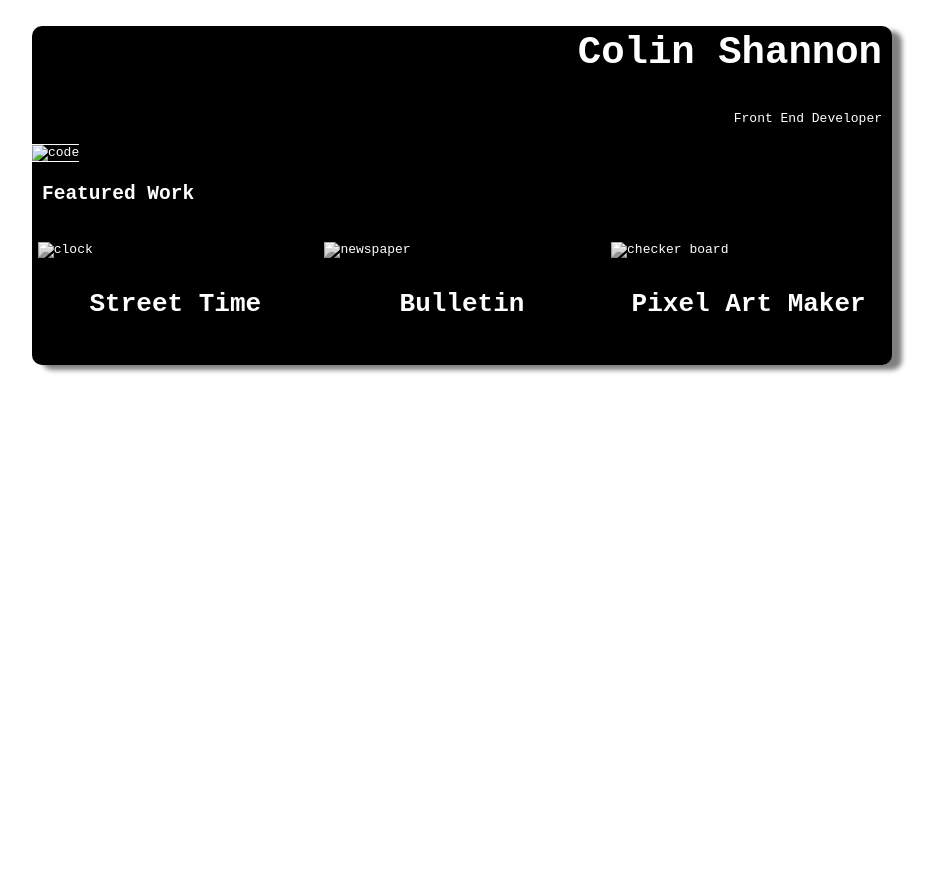
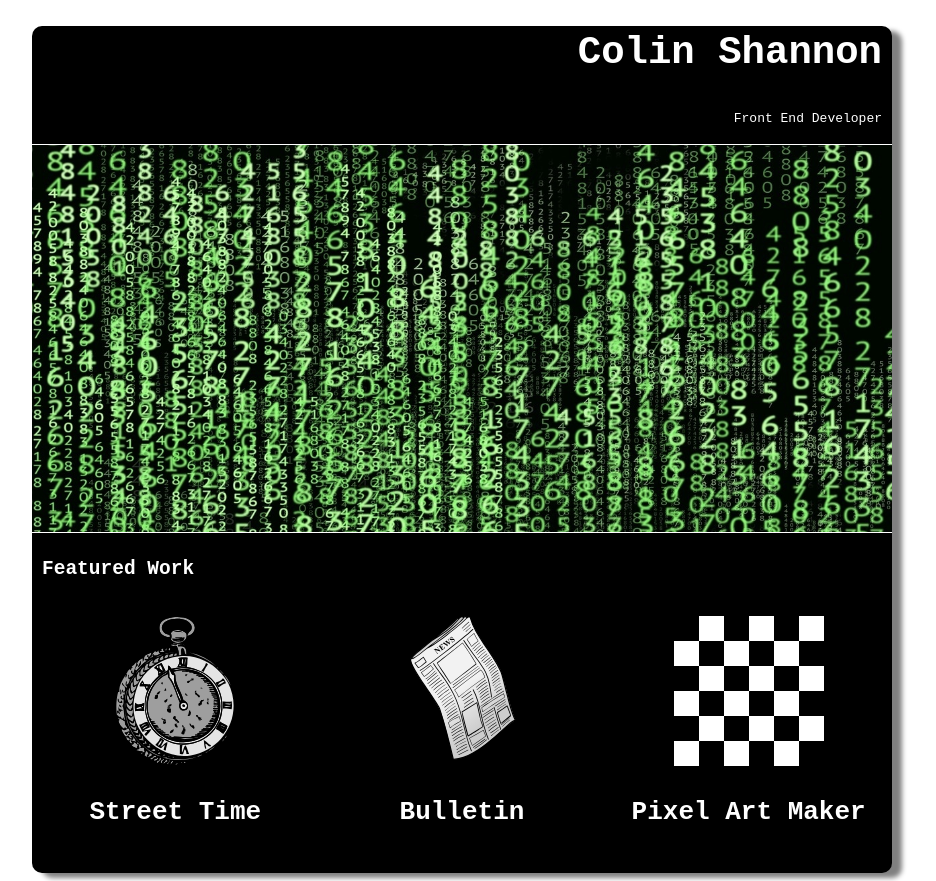
Before and after one commit to colshan/portfolio-site, a plain HTML site: page index.html in a window 1280 px wide. Shown: the whole page, without its empty margins (178-1114 px from the left). Before the commit the page ends 800 px from the top, so only its background shows below. Drawn offline with Linux system fonts and the light colour scheme; files that its build step writes are made by us from their sources.

Commit message:
fix image paths

```diff
--- a/index.html
+++ b/index.html
@@ -4,7 +4,7 @@
 	<meta charset="utf-8">
 	<title>Colin Shannon - Front End Developer</title>
 	<meta name="viewport" content="width=device-width, initial-scale=1">
-	<link rel="stylesheet" href="main.css">
+	<link rel="stylesheet" href="css/main.css">
 </head>
 <body>
 	<div id=container>
@@ -13,13 +13,13 @@
 			<p>Front End Developer</p>
 		</header>
 		<div id="big-photo-container">
-			<img id="big-photo" alt="code" src="matrix.jpg">
+			<img id="big-photo" alt="code" src="img/matrix.jpg">
 		</div>
 		<h2>Featured Work</h2>
 		<div id="work-container">
-			<div class="box"><a href="street-time.html"><img alt="clock" class="work-photo" src="street-time.svg"><h3>Street Time</h3></a></div>
-		<div class="box"><a href="bulletin.html"><img alt="newspaper" class="work-photo" src="bulletin.svg"><h3>Bulletin</h3></a></div>
-		<div class="box" id="last"><a href="https://www.github.com/colshan/pixel-art-maker"><img alt="checker board" class="work-photo" src="pixel-art.png"><h3>Pixel Art Maker</h3></a></div>
+			<div class="box"><a href="street-time.html"><img alt="clock" class="work-photo" src="img/street-time.svg"><h3>Street Time</h3></a></div>
+		<div class="box"><a href="bulletin.html"><img alt="newspaper" class="work-photo" src="img/bulletin.svg"><h3>Bulletin</h3></a></div>
+		<div class="box" id="last"><a href="https://www.github.com/colshan/pixel-art-maker"><img alt="checker board" class="work-photo" src="img/pixel-art.png"><h3>Pixel Art Maker</h3></a></div>
 		</div>
 	</div>
 </body>
```
